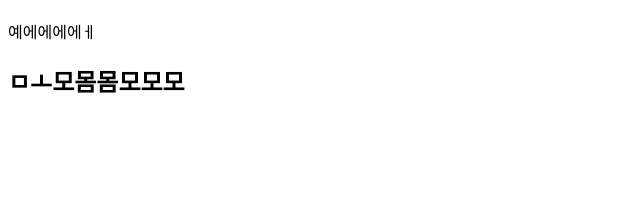
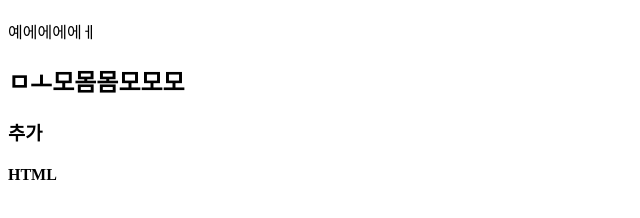
Before and after one commit to gs9408/first-gs-project, a plain HTML site: page index.html in a window 1280 px wide. Shown: the part 70-288 px from the top of the page, without its empty margins (0-640 px from the left). Drawn offline with Linux system fonts and the light colour scheme.

Commit message:
third commit

```diff
--- a/index.html
+++ b/index.html
@@ -14,6 +14,12 @@
     <h2>
         ㅁㅗ모몸몸모모모
     </h2>
+    <h3>
+        추가
+    </h3>
+    <h4>
+        HTML
+    </h4>
 
 </body>
 </html>
```
